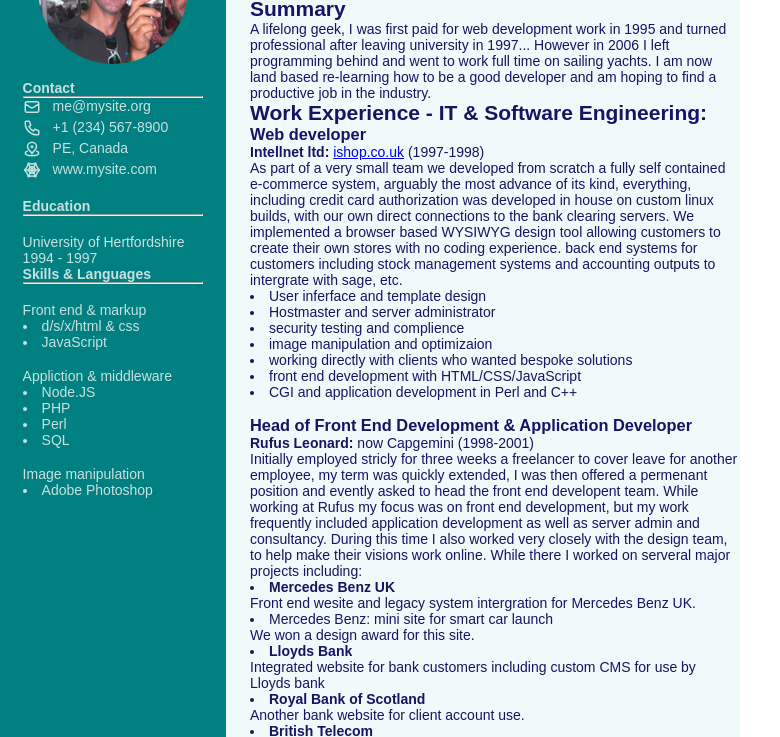
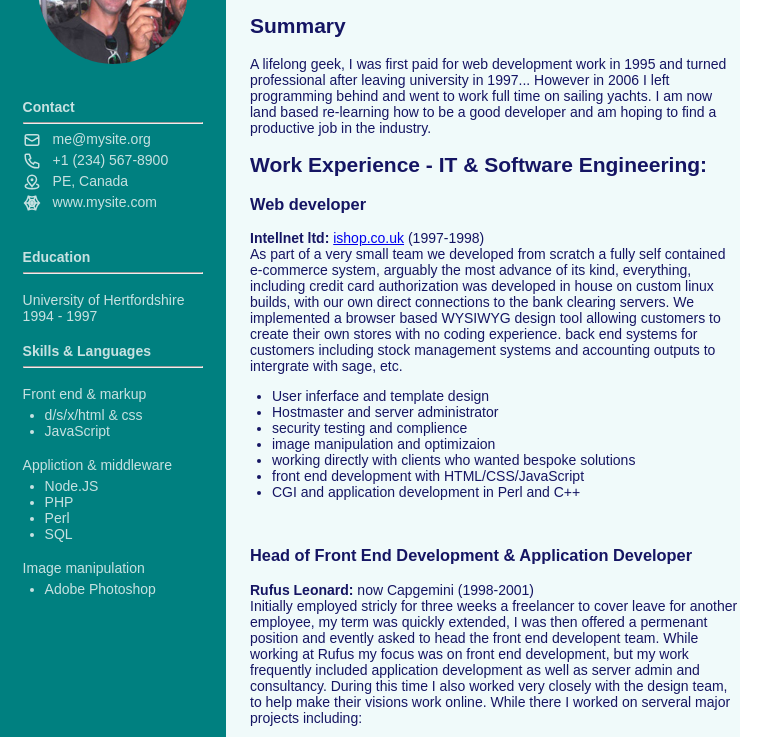
Before and after one commit to JavaBloggs/WDB24-Capstone-01, a plain HTML site: page index.html in a window 1280 px wide. Shown: the part 102-839 px from the top of the page, without its empty margins (0-780 px from the left). Drawn offline with Linux system fonts and the light colour scheme.

Commit message:
Add files via upload

```diff
--- a/assests/style.css
+++ b/assests/style.css
@@ -1,8 +1,4 @@
 
-* {
-  margin: 0;
-  padding: 0;
-}
 
 body {
   display: grid;
@@ -12,6 +8,10 @@ body {
   grid-template-rows: 75px 24px 1fr;
   font-family: Arial, Helvetica, sans-serif;
   color: #151563;
+  margin: 0;
+}
+ul {
+  margin-left: -18px;
 }
 
 .teal { background-color: #008080; }
@@ -36,13 +36,14 @@ body {
   color: #c7e1e1;
   font-size: 14px;
 }
-ul {
-  list-style-position: inside;
+.sidebar h4 {
+  margin-bottom: 5px;
 }
-br {
-  margin: auto;
-  margin: inherit;
-  line-break: inherit;
+.sidebar p {
+  margin-bottom: 5px;
+}
+.sidebar ul {
+  margin-top: 0;
 }
 
 .sidecontent {
```
